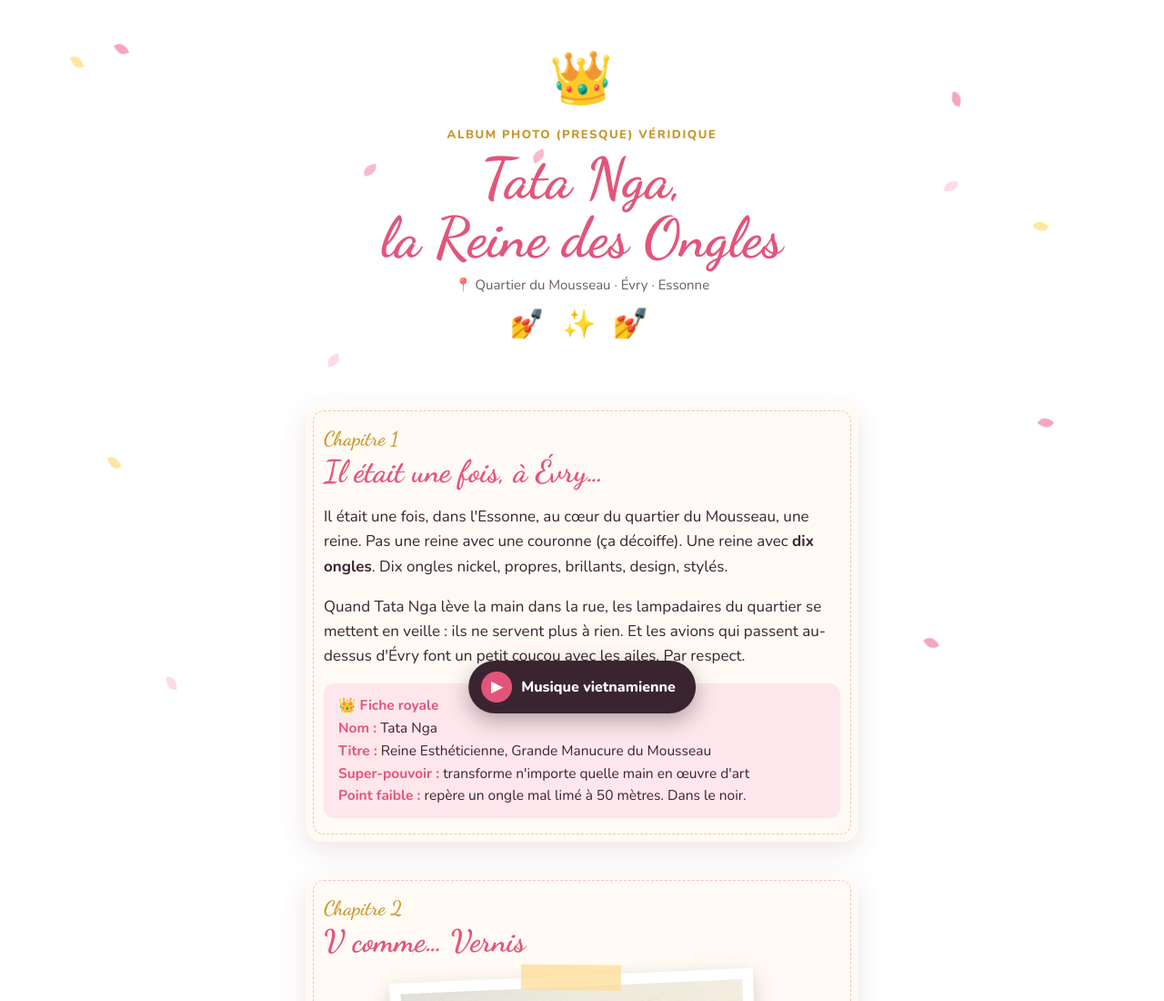
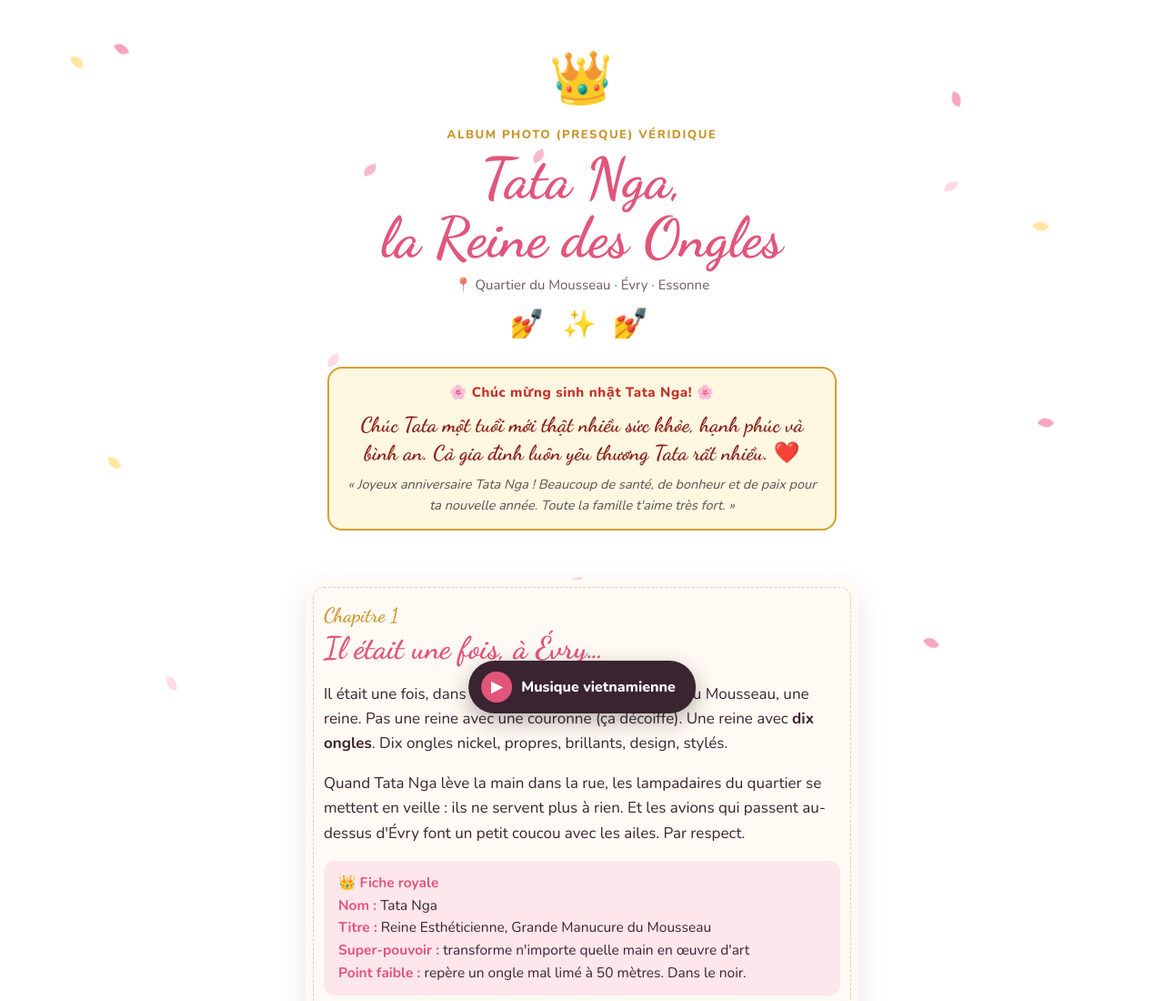
Before and after one commit to Henrilescure74330/BD-TANSERI-LESCURE, a plain HTML site: page tata-nga/album.html in a window 1280 px wide. Shown: the top 1100 px of the page at 91% size. Drawn offline with nearby package versions, Linux system fonts and the light colour scheme.

Commit message:
Mot vietnamien aussi en haut des pages
Co-Authored-By: Claude Opus 5.5 <noreply@anthropic.com>
Claude-Session: https://claude.ai/code/session_01B4V8JKCgso5WM5w1YxEGTr

```diff
--- a/tata-nga/album.html
+++ b/tata-nga/album.html
@@ -78,6 +78,12 @@ h2{font-family:"Dancing Script",cursive;font-size:34px;line-height:1.1;margin:0
     <h1>Tata Nga,<br>la Reine des Ongles</h1>
     <div class="lieu">📍 Quartier du Mousseau · Évry · Essonne</div>
     <div class="ongles"><span class="brille">💅</span> ✨ <span class="brille" style="animation-delay:.5s">💅</span></div>
+<div class="loichuc" style="margin:22px auto 0;max-width:560px">
+  <div class="lc-titre">🌸 Chúc mừng sinh nhật Tata Nga! 🌸</div>
+  <p class="lc-vi">Chúc Tata một tuổi mới thật nhiều sức khỏe, hạnh phúc và bình an. Cả gia đình luôn yêu thương Tata rất nhiều. ❤️</p>
+  <p class="lc-fr">« Joyeux anniversaire Tata Nga ! Beaucoup de santé, de bonheur et de paix pour ta nouvelle année. Toute la famille t'aime très fort. »</p>
+</div>
+
   </header>
 
   <section class="chap">
@@ -156,7 +162,7 @@ h2{font-family:"Dancing Script",cursive;font-size:34px;line-height:1.1;margin:0
 
 <button class="musique" id="musique" aria-pressed="false"><span class="ic">▶</span><span id="mtxt">Musique vietnamienne</span></button>
 
-<script src="musique.js"></script>
+<script src="musique.js?v=3"></script>
 <script>
 // pétales qui tombent
 (function(){var p=document.getElementById('petales');var cols=['#f7a8bd','#ffd1dc','#ffe08a','#f48fb1'];
```
Also changed, not shown: tata-nga/bd.html (+7 -1 lines).
